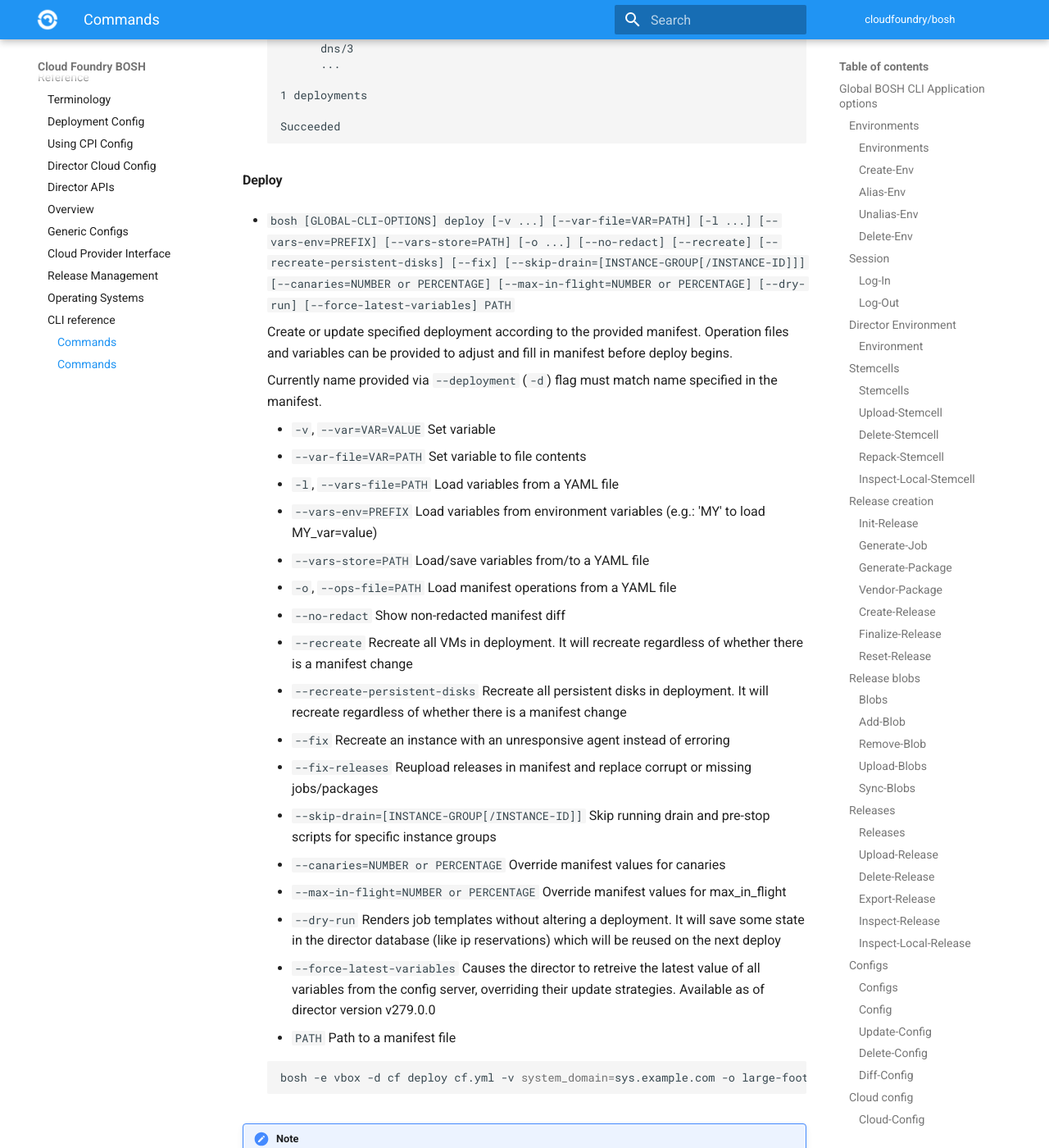
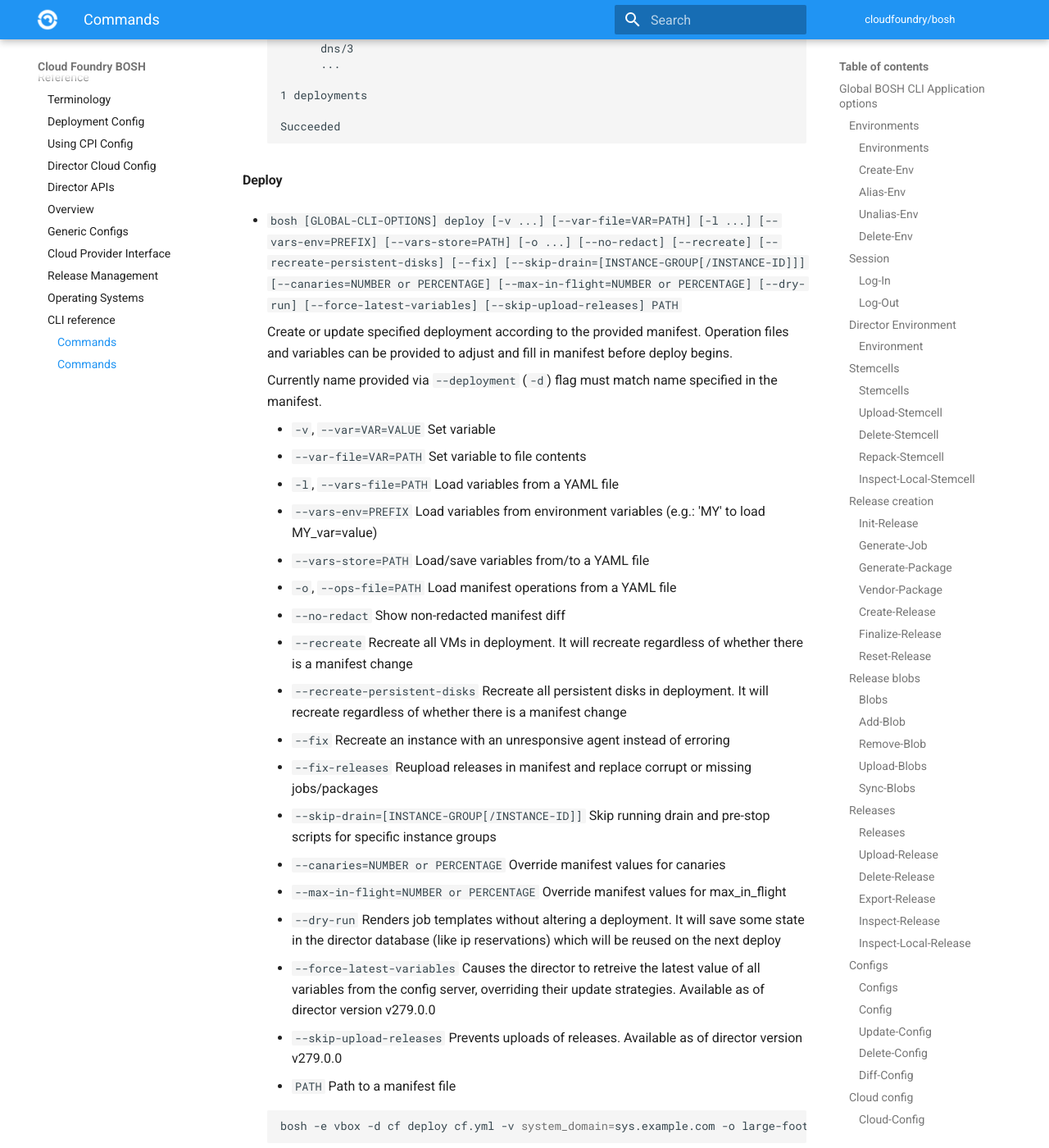
Before and after one commit to cloudfoundry/docs-bosh, an MkDocs documentation site: the page built from content/cli-v2.md, in a window 1280 px wide and 1400 px high, scrolled down 21694 px. Shown: the whole window at 82% size. Built offline with MkDocs 1.6.1 and Material for MkDocs 9.7.7, drawn with Linux system fonts in a browser that asks for light colours; old or Windows-style settings are respelled for this version of MkDocs.

Commit message:
Update cli-v2.md
For bosh deploy cmd SAP bosh team is introducing the new flag "skip-upload-releases". If flagged no upload of releases is going to be triggered during bosh deploy. This flag was introduced for edge case customer with no internet connection. The have compiled releases available but during bosh deploy releases were redownloaded.

Please see also PR cloudfoundry/bosh-cli#679. Here new flag was introduced into deploy.go.

````diff
--- a/content/cli-v2.md
+++ b/content/cli-v2.md
@@ -945,7 +945,7 @@ See [CPI config](cpi-config.md).
 
 #### Deploy {: #deploy }
 
-- `bosh [GLOBAL-CLI-OPTIONS] deploy [-v ...] [--var-file=VAR=PATH] [-l ...] [--vars-env=PREFIX] [--vars-store=PATH] [-o ...] [--no-redact] [--recreate] [--recreate-persistent-disks] [--fix] [--skip-drain=[INSTANCE-GROUP[/INSTANCE-ID]]] [--canaries=NUMBER or PERCENTAGE] [--max-in-flight=NUMBER or PERCENTAGE] [--dry-run] [--force-latest-variables] PATH`
+- `bosh [GLOBAL-CLI-OPTIONS] deploy [-v ...] [--var-file=VAR=PATH] [-l ...] [--vars-env=PREFIX] [--vars-store=PATH] [-o ...] [--no-redact] [--recreate] [--recreate-persistent-disks] [--fix] [--skip-drain=[INSTANCE-GROUP[/INSTANCE-ID]]] [--canaries=NUMBER or PERCENTAGE] [--max-in-flight=NUMBER or PERCENTAGE] [--dry-run] [--force-latest-variables] [--skip-upload-releases] PATH`
 
     Create or update specified deployment according to the provided manifest. Operation files and variables can be provided to adjust and fill in manifest before deploy begins.
 
@@ -967,6 +967,7 @@ See [CPI config](cpi-config.md).
     - `--max-in-flight=NUMBER or PERCENTAGE` Override manifest values for max_in_flight
     - `--dry-run` Renders job templates without altering a deployment. It will save some state in the director database (like ip reservations) which will be reused on the next deploy
     - `--force-latest-variables` Causes the director to retreive the latest value of all variables from the config server, overriding their update strategies.  Available as of director version v279.0.0
+    - `--skip-upload-releases` Prevents uploads of releases. Available as of director version v279.0.0
     - `PATH` Path to a manifest file
 
     ```shell
````
